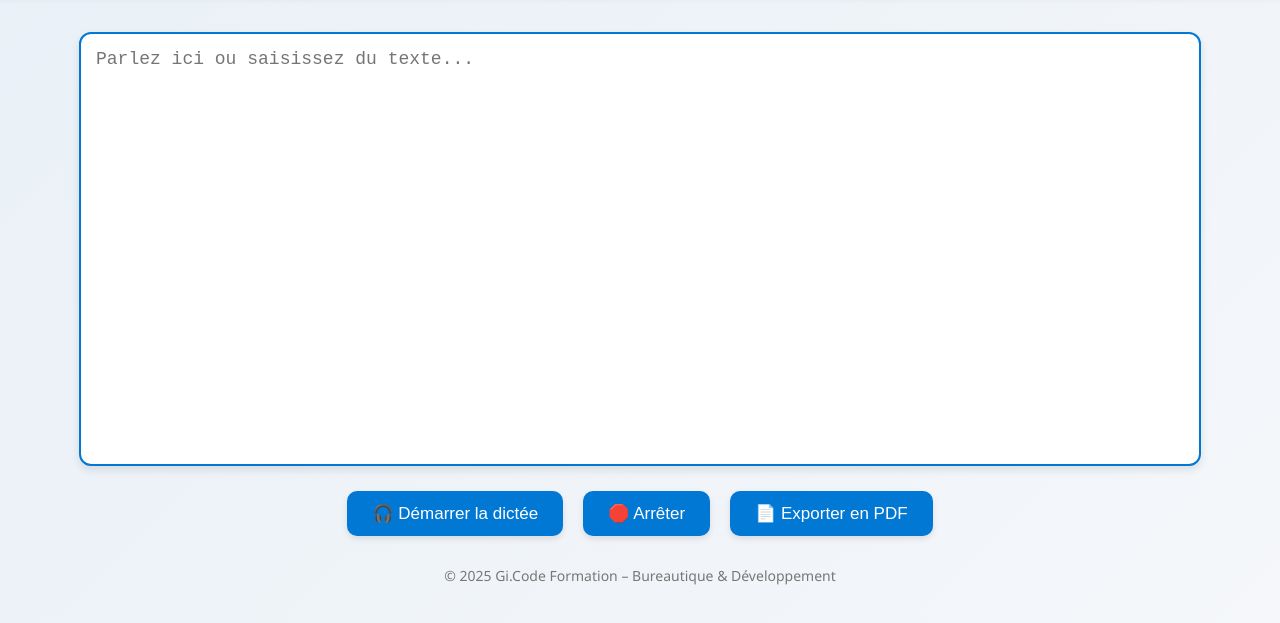
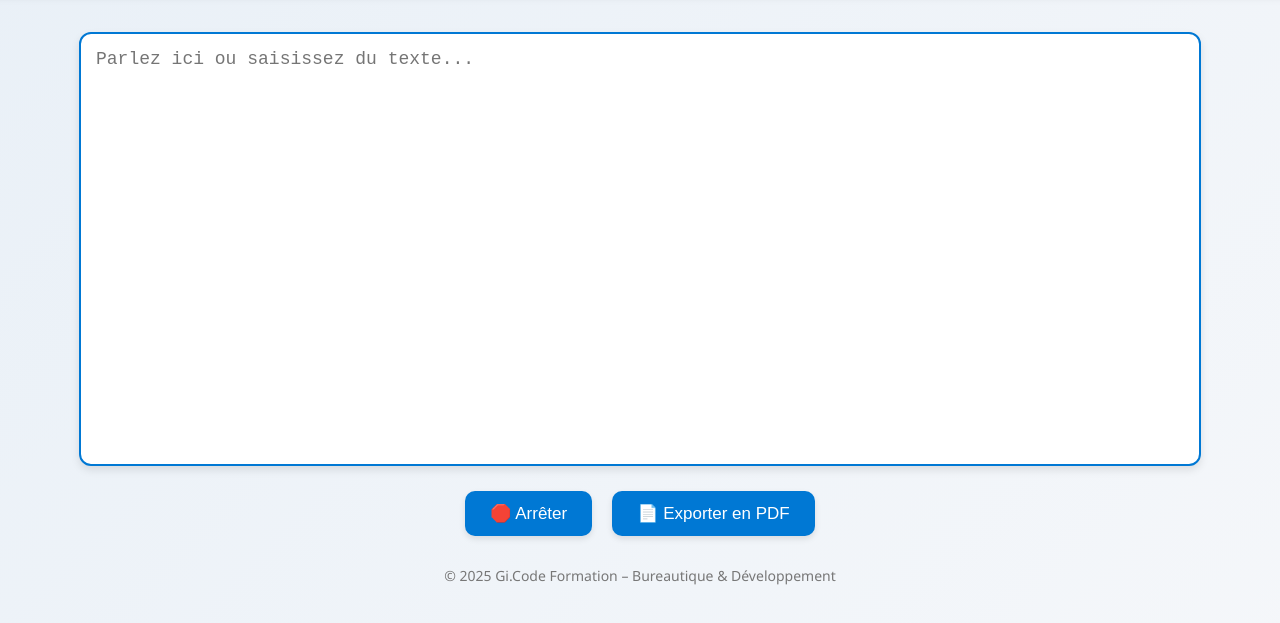
Before and after one commit to m1nsourgueye77-spec/Gi.-Code-Transcription-vocale, a plain HTML site: page index.html in a window 1280 px wide. Shown: the part 87-710 px from the top of the page. Drawn offline with nearby package versions, Linux system fonts and the light colour scheme.

Commit message:
Update index.html

```diff
--- a/index.html
+++ b/index.html
@@ -93,7 +93,7 @@
   <textarea id="texte" placeholder="Parlez ici ou saisissez du texte..."></textarea>
 
   <div class="buttons">
-    <button id="start">🎧 Démarrer la dictée</button>
+    <button id="start" style="display: none;">🎧 Démarrer la dictée</button>
     <button id="stop">🛑 Arrêter</button>
     <button id="pdf">📄 Exporter en PDF</button>
   </div>
```
